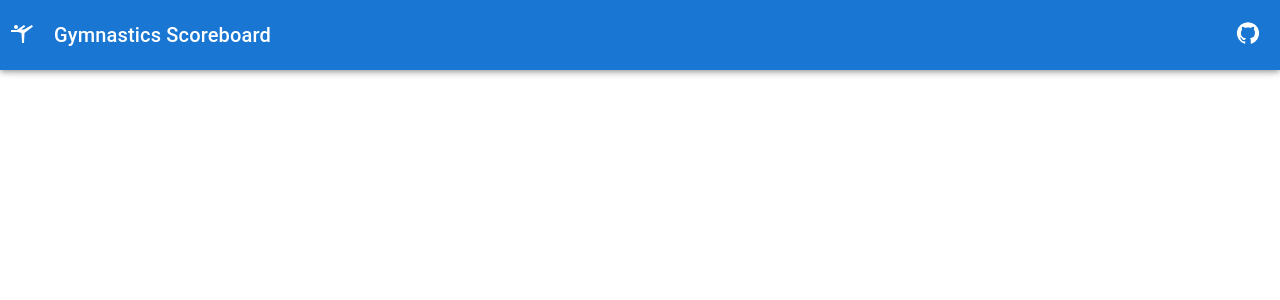
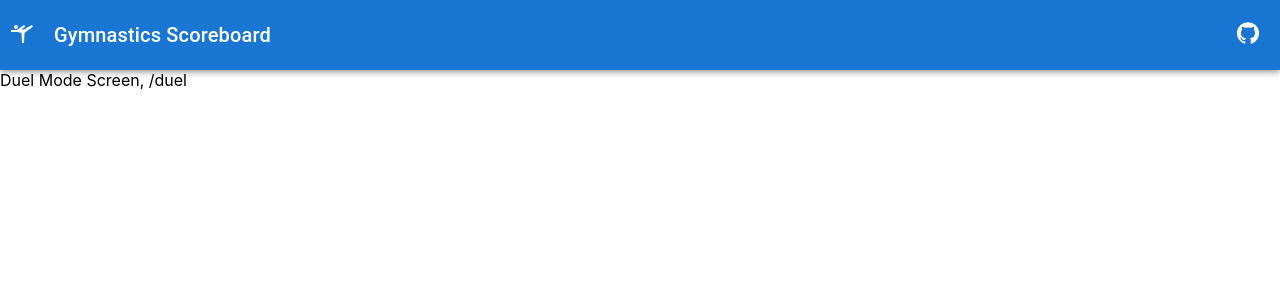
Before and after one commit to Alan1321/gymnastics_scoreboard, a React (Create React App) app: page /duel in a window 1280 px wide. Shown: the top 300 px of the page. Built offline with nearby package versions, Linux system fonts and the light colour scheme; the HTML template or start-up script is replaced by a standard one.

Commit message:
header fixes, utils directory added

```diff
--- a/src/App.js
+++ b/src/App.js
@@ -1,6 +1,6 @@
 import { BrowserRouter as Router, Route, Switch, Redirect } from "react-router-dom/cjs/react-router-dom.min";
 
-import Header from "./Header";
+import Header from "./utils/Header"
 
 import Setups from "./setup_modes/Setups";
 import Duel from "./setup_modes/Duel";
--- a/src/setup_modes/Duel.js
+++ b/src/setup_modes/Duel.js
@@ -1,8 +1,17 @@
+import React from 'react';
+import { Link, useLocation } from 'react-router-dom';
+
 const Duel = () =>{
+
+    const location = useLocation();
+    const currentPage = location.pathname
 
     return (
         <div>
-            Duel Mode Screen
+            <div style={{height:'70px'}}></div>
+            <div>
+                Duel Mode Screen, {currentPage}
+            </div>
         </div>
     )
 }
--- a/src/setup_modes/Setups.js
+++ b/src/setup_modes/Setups.js
@@ -9,6 +9,7 @@ import Button from '@mui/material/Button';
 const Setups = () =>{
     return (
         <div>
+            <div style={{height:'70px'}}></div>
             <div className='buttons'>
                 <Stack spacing={10} direction="row">
                     <Button size="large" variant="outlined" component={Link} to="/duel">Duel</Button>
--- a/src/Header.js
+++ b/src/utils/Header.js
@@ -4,6 +4,7 @@ import SportsGymnasticsIcon from '@mui/icons-material/SportsGymnastics';
 import GitHubIcon from '@mui/icons-material/GitHub';
 import { Link } from 'react-router-dom';
 
+import "./header.css"
 
 const Header = () =>{
 
--- /dev/null
+++ b/src/utils/header.css
@@ -0,0 +1,7 @@
+.headers{
+    display:flex;
+    /* height:70px; */
+    justify-content: center;
+    align-items: center;
+    position:'static';
+}
```
Also changed, not shown: src/header.css (deleted).
